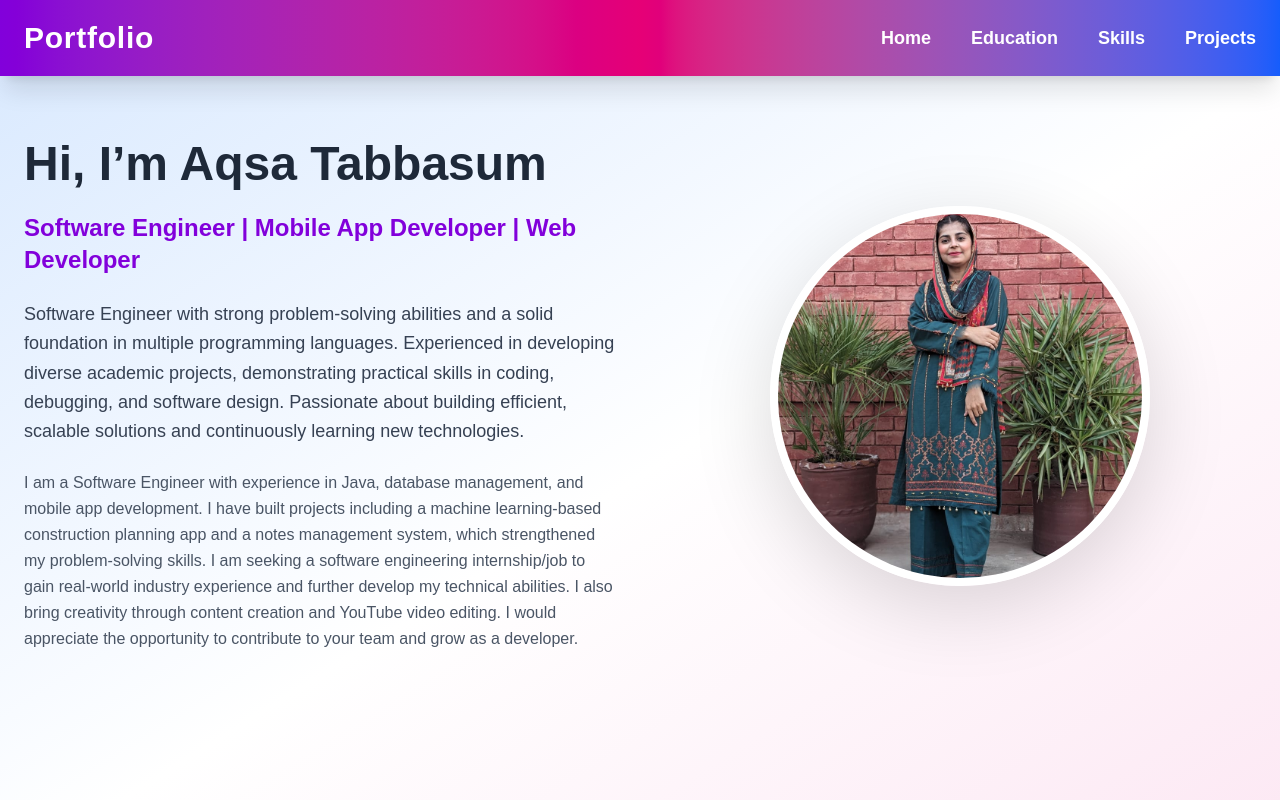
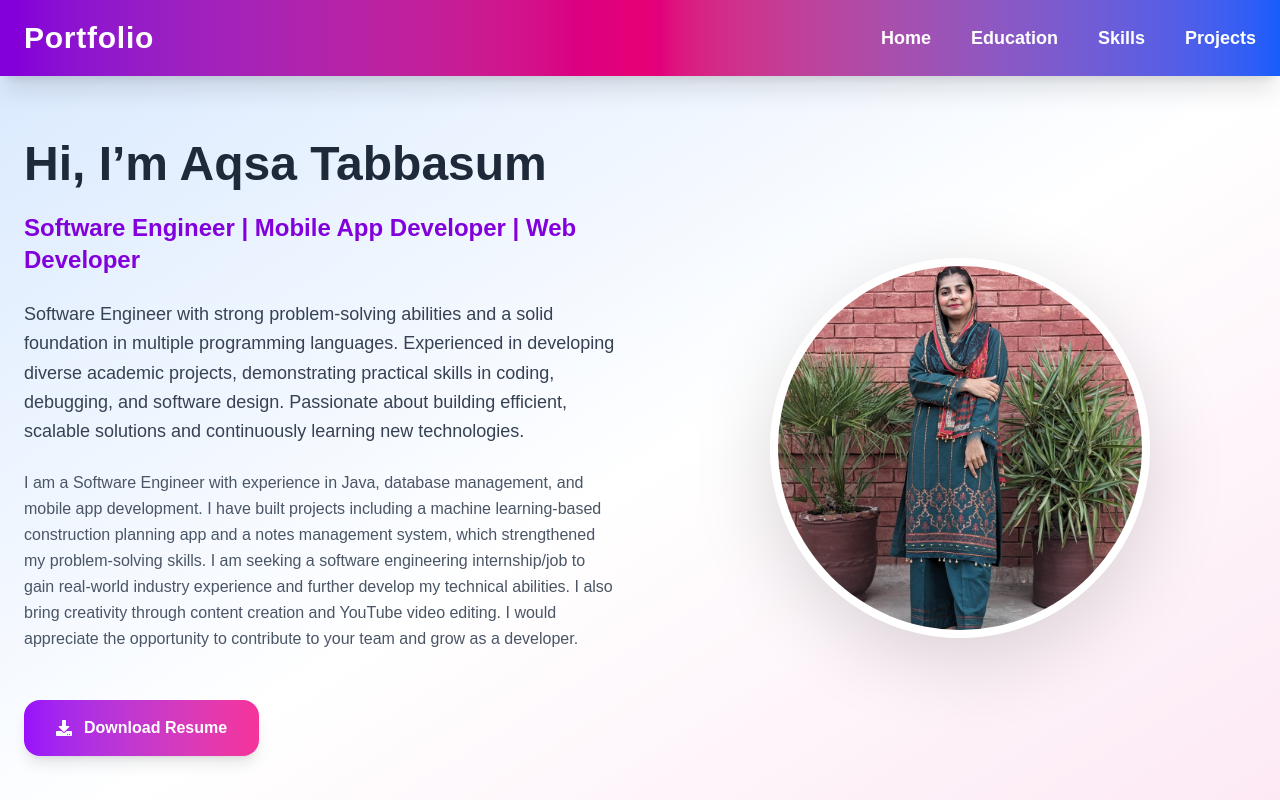
Before and after one commit to aqsatabbasum9-ui/website, a Next.js app: page / in a window 1280 px wide. Shown: the top 800 px of the page. Built offline with nearby package versions, Linux system fonts and the light colour scheme.

Commit message:
Added resume download button

```diff
--- a/app/page.tsx
+++ b/app/page.tsx
@@ -1,5 +1,5 @@
 "use client";
-
+import { FaDownload } from "react-icons/fa";
 import PageWrapper from "@/components/PageWrapper";
 import Image from "next/image";
 
@@ -32,7 +32,19 @@ export default function HomePage() {
             I would appreciate the opportunity to contribute to your team and grow as a developer.
 
           </p>
+
+
+           <a
+            href="/resume.pdf"
+            target="_blank"
+            rel="noopener noreferrer"
+            className="inline-flex items-center gap-3 mt-6 bg-gradient-to-r from-purple-600 to-pink-500 text-white font-semibold px-8 py-4 rounded-2xl shadow-lg hover:scale-105 transition duration-300"
+          >
+            <FaDownload />
+            Download Resume
+          </a>
         </div>
+
 
         {/* Right Side */}
         <div className="flex justify-center">
```
Also changed, not shown: 1 other file (tests, documents, lock files or other folders).
